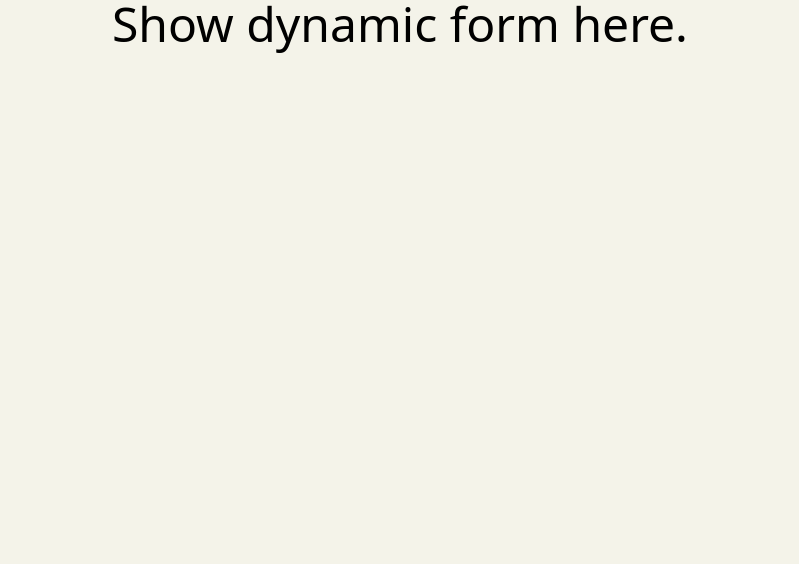
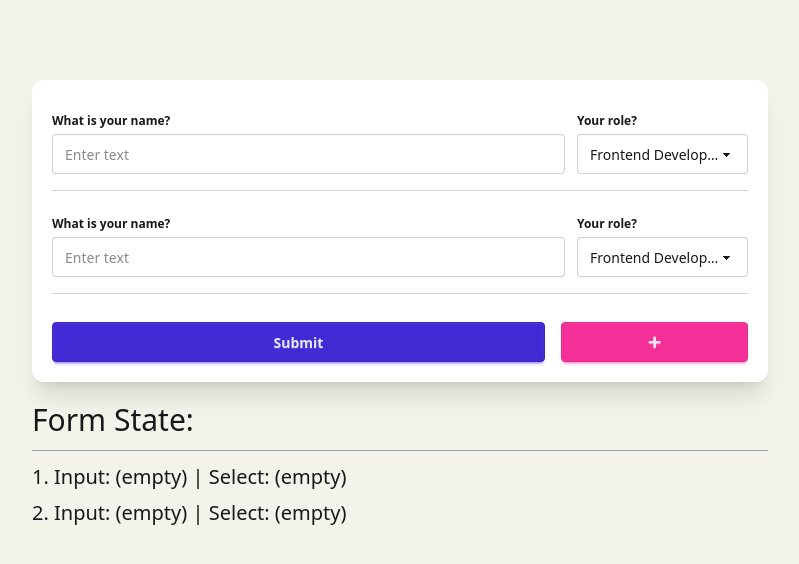
Before and after one commit to AskatAsh/Dynamic-Form, a React (Vite) app: page / in a window 1280 px wide. Shown: the top 564 px of the page, without its empty margins (240-1039 px from the left). Built offline with nearby package versions, Linux system fonts and the light colour scheme.

Commit message:
used tailwind css and daisy ui to design form with text input and select options

```diff
--- a/index.html
+++ b/index.html
@@ -1,5 +1,5 @@
 <!doctype html>
-<html lang="en">
+<html lang="en" data-theme="light">
 
 <head>
   <meta charset="UTF-8" />
--- a/package.json
+++ b/package.json
@@ -20,6 +20,7 @@
     "@types/react": "^19.1.8",
     "@types/react-dom": "^19.1.6",
     "@vitejs/plugin-react": "^4.6.0",
+    "daisyui": "^5.0.46",
     "eslint": "^9.30.1",
     "eslint-plugin-react-hooks": "^5.2.0",
     "eslint-plugin-react-refresh": "^0.4.20",
--- a/src/App.jsx
+++ b/src/App.jsx
@@ -1,7 +1,93 @@
+import { useState } from "react";
+
 function DynamicForm() {
+  const [formData, setFormData] = useState([
+    { input: "", select: "" },
+    { input: "", select: "" },
+  ]);
+
+  const [submittedData, setSubmittedData] = useState(null);
+
+  const [errors, setErrors] = useState([]);
+
+  const handleSubmit = (e) => {
+    e.preventDefault();
+    console.log("Form Data", e.target);
+  };
+
   return (
     <>
-      <h1 className="text-5xl text-center">Show dynamic form here.</h1>
+      <section className="pt-10 md:pt-20 max-w-3xl px-4 mx-auto">
+        {/* form with text input and select options */}
+        <form
+          onSubmit={handleSubmit}
+          className="p-5 bg-base-100 shadow-xl rounded-xl"
+        >
+          {formData.map((field, index) => (
+            <div
+              className="flex gap-3 mb-3 pb-3 border-b border-gray-300"
+              key={index}
+            >
+              <fieldset className="fieldset flex-3">
+                <div>
+                  <legend className="fieldset-legend">
+                    What is your name?
+                  </legend>
+                  <input
+                    className="input w-full"
+                    type="text"
+                    placeholder="Enter text"
+                    value={field.input}
+                  />
+                </div>
+              </fieldset>
+
+              <fieldset className="fieldset flex-1">
+                <div>
+                  <legend className="fieldset-legend">Your role?</legend>
+                  <select
+                    defaultValue="Pick a browser"
+                    className="select w-full"
+                  >
+                    <option disabled={true}>Select</option>
+                    <option>Frontend Developer</option>
+                    <option>Backend Developer</option>
+                    <option>Fullstack Developer</option>
+                    <option>Junior Developer</option>
+                    <option>Senior Developer</option>
+                  </select>
+                </div>
+              </fieldset>
+            </div>
+          ))}
+
+          <div className="flex gap-4 pt-4">
+            <button type="submit" className="btn btn-primary flex-3">
+              Submit
+            </button>
+            <button
+              title="Add Field"
+              type="submit"
+              className="btn btn-secondary text-2xl flex-1"
+            >
+              +
+            </button>
+          </div>
+        </form>
+
+        {/* Display form state */}
+        <div className="mt-5">
+          <h2 className="text-3xl border-b border-gray-400 pb-3 mb-3">
+            Form State:
+          </h2>
+          {formData.map((item, index) => (
+            <h3 key={index} className="text-xl pb-2">
+              {index + 1}. Input: {item.input || "(empty)"} | Select:{" "}
+              {item.select || "(empty)"}
+            </h3>
+          ))}
+        </div>
+      </section>
     </>
   );
 }
--- a/src/index.css
+++ b/src/index.css
@@ -1,5 +1,7 @@
 @import "tailwindcss";
+@plugin "daisyui";
 
 body {
   background-color: #f4f3e9;
+  min-height: 100dvh;
 }
```
Also changed, not shown: 1 other file (tests, documents, lock files or other folders).
